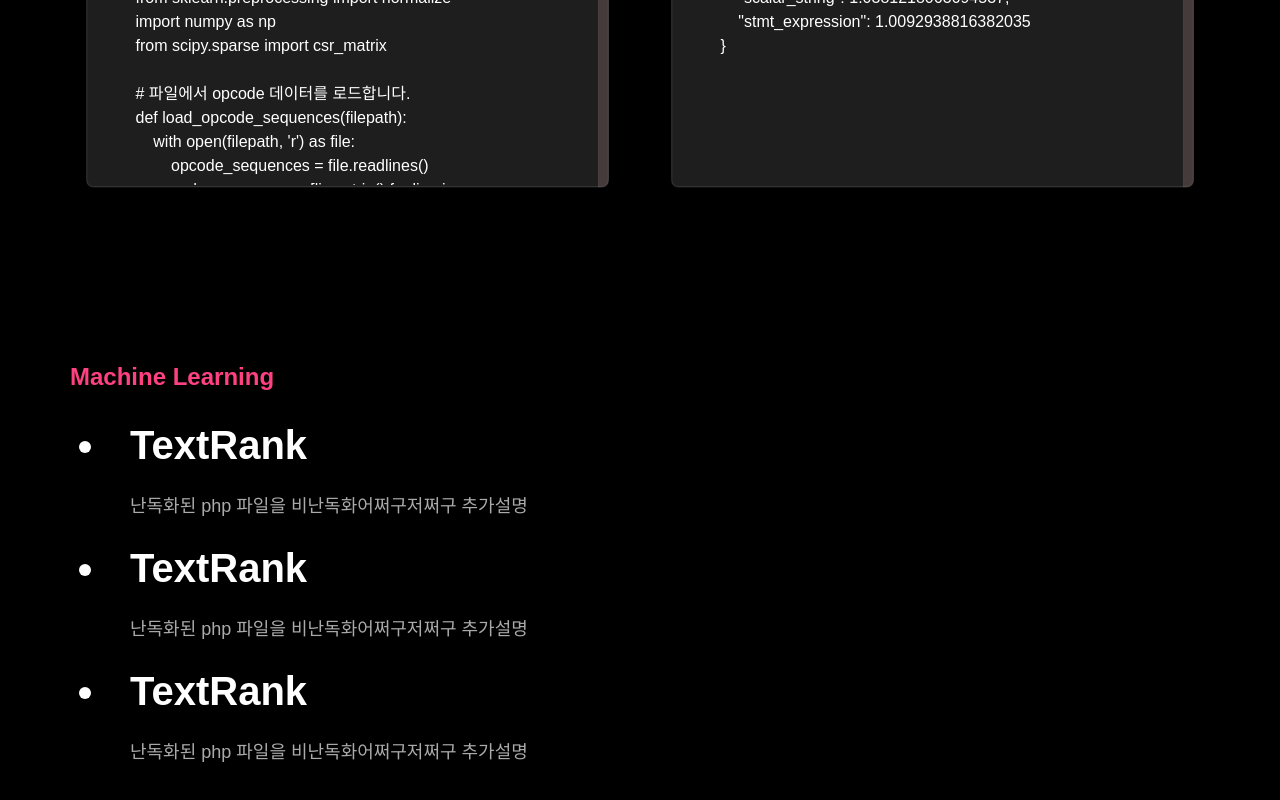
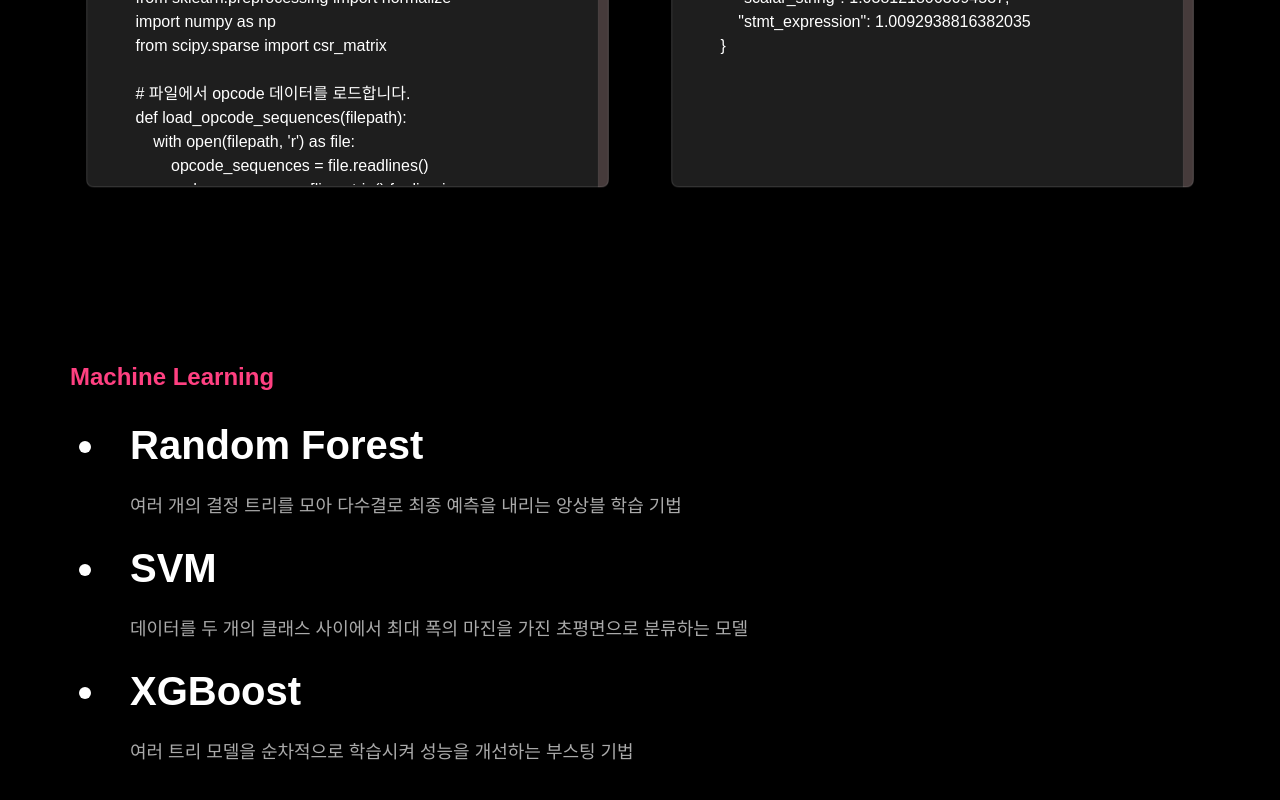
Before and after one commit to PNU-moonjigi/moonjigi-fe, a React (Vite) app: page /process in a window 1280 px wide. Shown: the part 2260-3060 px from the top of the page. Built offline with nearby package versions, Linux system fonts and the light colour scheme.

Commit message:
chore: 과정 페이지의 MachineLearning 내용 채우기

```diff
--- a/src/page/Process/MachineLearning.tsx
+++ b/src/page/Process/MachineLearning.tsx
@@ -7,21 +7,21 @@
         <h2 className={styles.highlight}>Machine Learning</h2>
         <ul className={styles.listItem}>
           <li className={styles.list}>
-            TextRank
+            Random Forest
             <p className={styles.description}>
-              난독화된 php 파일을 비난독화어쩌구저쩌구 추가설명
+              여러 개의 결정 트리를 모아 다수결로 최종 예측을 내리는 앙상블 학습 기법
             </p>
           </li>
           <li className={styles.list}>
-            TextRank
+            SVM
             <p className={styles.description}>
-              난독화된 php 파일을 비난독화어쩌구저쩌구 추가설명
+              데이터를 두 개의 클래스 사이에서 최대 폭의 마진을 가진 초평면으로 분류하는 모델
             </p>
           </li>
           <li className={styles.list}>
-            TextRank
+            XGBoost
             <p className={styles.description}>
-              난독화된 php 파일을 비난독화어쩌구저쩌구 추가설명
+              여러 트리 모델을 순차적으로 학습시켜 성능을 개선하는 부스팅 기법
             </p>
           </li>
         </ul>
```
